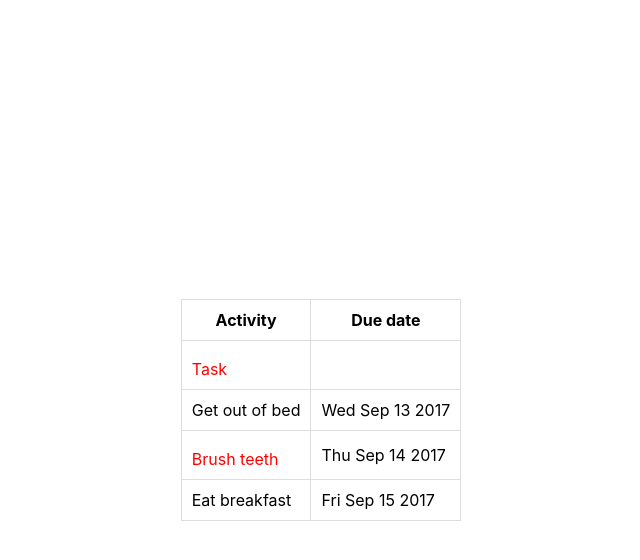
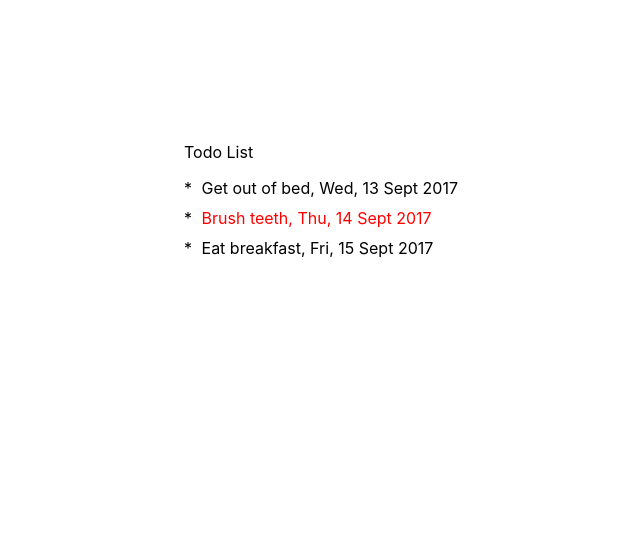
Before and after one commit to HackYourFuture-CPH/class26-homework, a React (Create React App) app in the folder 7_react/react1/week1/my-app/: page / in a window 1280 px wide. Shown: the top 560 px of the page, without its empty margins (319-959 px from the left). Built offline with nearby package versions, Linux system fonts and the light colour scheme.

Commit message:
Final checks required

```diff
--- a/7_react/react1/week1/my-app/src/App.css
+++ b/7_react/react1/week1/my-app/src/App.css
@@ -2,43 +2,62 @@ body {
   display: flex;
   align-items: center;
   justify-content: center;
-  height: 100vh;
+  height: 50vh;
   margin: 0;
+ font-family: -apple-system,BlinkMacSystemFont,"Segoe UI","Noto Sans",Helvetica,Arial,sans-serif,"Apple Color Emoji","Segoe UI Emoji",body {
+  display: flex;
+  align-items: center;
+  justify-content: center;
+  height: 50vh;
+  margin: 0;
+ font-family: -apple-system,BlinkMacSystemFont,"Segoe UI","Noto Sans",Helvetica,Arial,sans-serif,"Apple Color Emoji","Segoe UI Emoji";
+
 }
 
-.App {
-  text-align: center;
-}
 
-.App-header {
-  padding: 20px;
-}
-
-table {
-  width: 100%;
-  margin-top: 20px;
-  border-collapse: collapse;
-}
 
 th, td {
   padding: 10px;
-  border: 1px solid #ddd;
+  text-align: left;
 }
 
-.SearchBar {
-  margin-bottom: 20px;
+ul {
+  list-style-type: none;
+  padding: 0;
 }
 
-input[type="text"] {
-  padding: 8px;
+li::before {
+  content: '* ';
+  color: #000;
+  margin-right: 5px;
+
 }
 
-label {
-  display: block;
-  margin-top: 8px;
+li {
+  margin-bottom: 10px;
+};
+
 }
 
-span {
-  display: block;
-  margin-top: 8px;
+
+
+th, td {
+  padding: 10px;
+  text-align: left;
 }
+
+ul {
+  list-style-type: none;
+  padding: 0;
+}
+
+li::before {
+  content: '* ';
+  color: #000;
+  margin-right: 5px;
+
+}
+
+li {
+  margin-bottom: 10px;
+}
--- a/7_react/react1/week1/my-app/src/App.js
+++ b/7_react/react1/week1/my-app/src/App.js
@@ -1,71 +1,54 @@
+import React from 'react';
 import './App.css';
 
-function ActivityHeading({ task }) {
+function formatDate(rawDate) {
+  const date = new Date(rawDate);
+  const options = { weekday: 'short', year: 'numeric', month: 'short', day: 'numeric' };
+  return date.toLocaleDateString('en-UK', options);
+}
+
+function ActivityRow({ activity }) {
+  const description = activity.deadlineMet
+    ? activity.desc
+    : <span style={{ color: 'red' }}>{activity.desc}</span>;
+    const formattedDate = formatDate(activity.when);
+
+
   return (
-    <tr>
-      <th colSpan="2">
-        {task}
-      </th>
-    </tr>
+    <li>
+      <span style={{ color: activity.deadlineMet ? 'black' : 'red' }}>
+        {description}, {formattedDate}
+      </span>
+    </li>
   );
 }
 
-function ActivityRow({ activity }) {
-  const name = activity.deadlineMet ? activity.desc :
-    <span style={{ color: 'red' }}>
-      {activity.desc}
-    </span>;
+function ActivityList({ activities }) {
+  const listItems = activities.map((activity) => (
+    <ActivityRow
+      activity={activity}
+      key={activity.desc}
+    />
+  ));
 
   return (
-    <tr>
-      <td>{name}</td>
-      <td>{activity.when}</td>
-    </tr>
+    <ul>
+      {listItems}
+    </ul>
   );
 }
 
-function ActivityTable({ activities }) {
-  const rows = [];
-  let lastActivity = null;
-
-  activities.forEach((activity) => {
-    if (activity.category !== lastActivity) {
-      rows.push(
-        <ActivityRow
-          activity={{ desc: activity.category }}
-          key={activity.category}
-        />
-      );
-    }
-    rows.push(
-      <ActivityRow
-        activity={activity}
-        key={activity.desc}
-      />
-    );
-    lastActivity = activity.category;
-  });
-
-  return (
-    <table>
-      <thead>
-        <tr>
-          <th>Activity</th>
-          <th>Due date</th>
-        </tr>
-      </thead>
-      <tbody>{rows}</tbody>
-    </table>
-  );
-}
-
-
 const LIST = [
-  {category: "Task", desc: "Get out of bed", when: "Wed Sep 13 2017", deadlineMet: true},
-  {category: "Task", desc: "Brush teeth", when: "Thu Sep 14 2017", deadlineMet: false},
-  {category: "Task", desc: "Eat breakfast", when: "Fri Sep 15 2017", deadlineMet: true}
+  { desc: "Get out of bed", when: "Wed Sep 13 2017", deadlineMet: true },
+  { desc: "Brush teeth", when: "Thu Sep 14 2017", deadlineMet: false },
+  { desc: "Eat breakfast", when: "Fri Sep 15 2017", deadlineMet: true }
 ];
 
 export default function App() {
-  return <ActivityTable activities={LIST} />;
+  return (
+    <div>
+      <p>Todo List</p>
+      <ActivityList activities={LIST} />
+    </div>
+  );
 }
```
